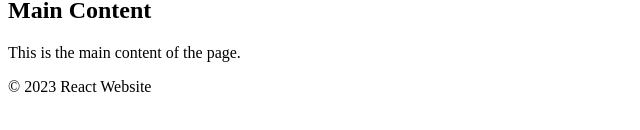
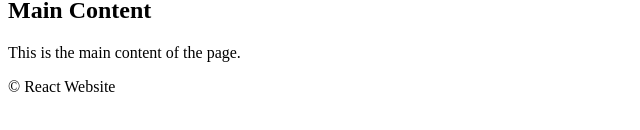
Before and after one commit to MadMachineGun/kazakov_react, a React (Create React App) app: page / in a window 1280 px wide. Shown: the part 204-334 px from the top of the page, without its empty margins (0-640 px from the left). Built offline with nearby package versions, Linux system fonts and the light colour scheme.

Commit message:
kazakov_homework_40

```diff
--- a/src/App.js
+++ b/src/App.js
@@ -21,7 +21,7 @@ function App() {
               </main>
           </section>
           <footer className="Footer">
-              <p>&copy; 2023 React Website</p>
+              <p>&copy; React Website</p>
           </footer>
       </>
   );
```
